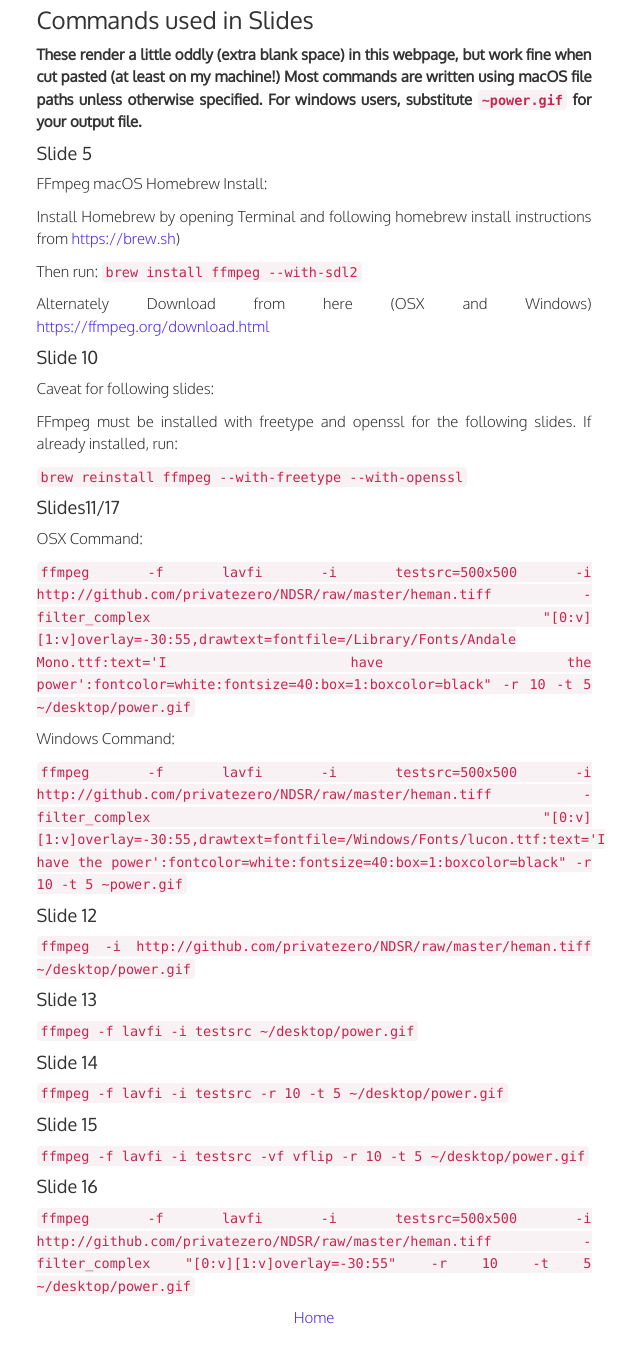
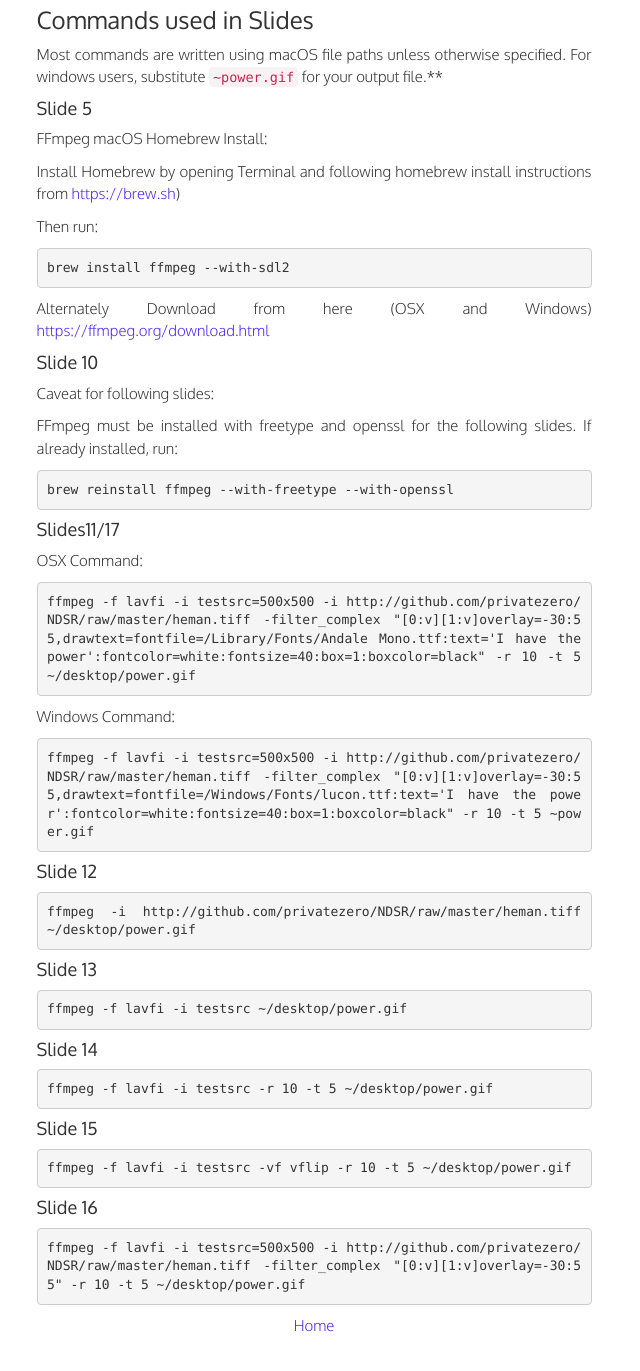
Before and after one commit to privatezero/weaverblog, a Jekyll site: the page built from _posts/2017-09-20-Demystifying-ffmpeg.md, in a window 1280 px wide and 1400 px high, scrolled down 1089 px. Shown: the top 1371 px of the window, without its empty margins (326-966 px from the left). Built offline with Jekyll 4.4.1, drawn with Linux system fonts in a browser that asks for light colours.

Commit message:
fix highlighting

```diff
--- a/_posts/2017-09-20-Demystifying-ffmpeg.md
+++ b/_posts/2017-09-20-Demystifying-ffmpeg.md
@@ -20,7 +20,7 @@ Links:
 
 ### Commands used in Slides
 
-**These render a little oddly (extra blank space) in this webpage, but work fine when cut pasted (at least on my machine!) Most commands are written using macOS file paths unless otherwise specified. For windows users, substitute `~power.gif` for your output file.**
+Most commands are written using macOS file paths unless otherwise specified. For windows users, substitute `~power.gif` for your output file.**
 
 #### Slide 5
 
@@ -29,7 +29,9 @@ FFmpeg macOS Homebrew Install:
 Install Homebrew by opening Terminal and following homebrew install instructions from [https://brew.sh](https://brew.sh))
 
 Then run:
-`brew install ffmpeg --with-sdl2`
+{% highlight shell %}
+brew install ffmpeg --with-sdl2
+{% endhighlight %}
 
 Alternately Download from here (OSX and Windows) [https://ffmpeg.org/download.html](https://ffmpeg.org/download.html)
 
@@ -38,28 +40,44 @@ Caveat for following slides:
 
 FFmpeg must be installed with freetype and openssl for the following slides. If already installed, run:
 
-`brew reinstall ffmpeg --with-freetype --with-openssl`
+{% highlight shell %}
+brew reinstall ffmpeg --with-freetype --with-openssl
+{% endhighlight %}
 
 #### Slides11/17
 OSX Command:
 
-`ffmpeg -f lavfi -i testsrc=500x500 -i http://github.com/privatezero/NDSR/raw/master/heman.tiff -filter_complex "[0:v][1:v]overlay=-30:55,drawtext=fontfile=/Library/Fonts/Andale Mono.ttf:text='I have the power':fontcolor=white:fontsize=40:box=1:boxcolor=black" -r 10 -t 5 ~/desktop/power.gif`
+{% highlight shell %}
+ffmpeg -f lavfi -i testsrc=500x500 -i http://github.com/privatezero/NDSR/raw/master/heman.tiff -filter_complex "[0:v][1:v]overlay=-30:55,drawtext=fontfile=/Library/Fonts/Andale Mono.ttf:text='I have the power':fontcolor=white:fontsize=40:box=1:boxcolor=black" -r 10 -t 5 ~/desktop/power.gif
+{% endhighlight %}
 
 Windows Command:
 
-`ffmpeg -f lavfi -i testsrc=500x500 -i http://github.com/privatezero/NDSR/raw/master/heman.tiff -filter_complex "[0:v][1:v]overlay=-30:55,drawtext=fontfile=/Windows/Fonts/lucon.ttf:text='I have the power':fontcolor=white:fontsize=40:box=1:boxcolor=black" -r 10 -t 5 ~power.gif`
+{% highlight shell %}
+ffmpeg -f lavfi -i testsrc=500x500 -i http://github.com/privatezero/NDSR/raw/master/heman.tiff -filter_complex "[0:v][1:v]overlay=-30:55,drawtext=fontfile=/Windows/Fonts/lucon.ttf:text='I have the power':fontcolor=white:fontsize=40:box=1:boxcolor=black" -r 10 -t 5 ~power.gif
+{% endhighlight %}
 
 #### Slide 12
-`ffmpeg -i http://github.com/privatezero/NDSR/raw/master/heman.tiff ~/desktop/power.gif`
+{% highlight shell %}
+ffmpeg -i http://github.com/privatezero/NDSR/raw/master/heman.tiff ~/desktop/power.gif
+{% endhighlight %}
 
 #### Slide 13
-`ffmpeg -f lavfi -i testsrc ~/desktop/power.gif`
+{% highlight shell %}
+ffmpeg -f lavfi -i testsrc ~/desktop/power.gif
+{% endhighlight %}
 
 #### Slide 14
-`ffmpeg -f lavfi -i testsrc -r 10 -t 5 ~/desktop/power.gif`
+{% highlight shell %}
+ffmpeg -f lavfi -i testsrc -r 10 -t 5 ~/desktop/power.gif
+{% endhighlight %}
 
 #### Slide 15
-`ffmpeg -f lavfi -i testsrc -vf vflip -r 10 -t 5 ~/desktop/power.gif`
+{% highlight shell %}
+ffmpeg -f lavfi -i testsrc -vf vflip -r 10 -t 5 ~/desktop/power.gif
+{% endhighlight %}
 
 #### Slide 16
-`ffmpeg -f lavfi -i testsrc=500x500 -i http://github.com/privatezero/NDSR/raw/master/heman.tiff -filter_complex "[0:v][1:v]overlay=-30:55" -r 10 -t 5 ~/desktop/power.gif`
+{% highlight shell %}
+ffmpeg -f lavfi -i testsrc=500x500 -i http://github.com/privatezero/NDSR/raw/master/heman.tiff -filter_complex "[0:v][1:v]overlay=-30:55" -r 10 -t 5 ~/desktop/power.gif
+{% endhighlight %}
```
